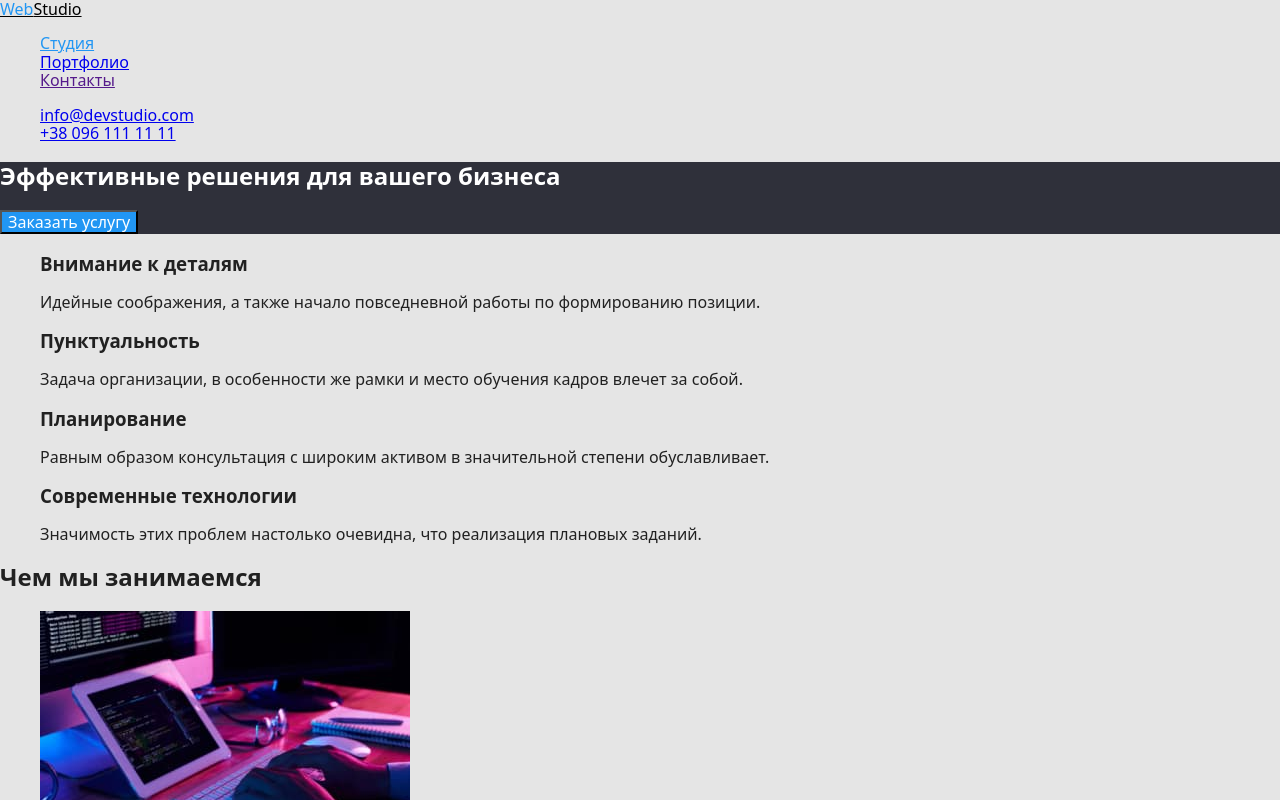
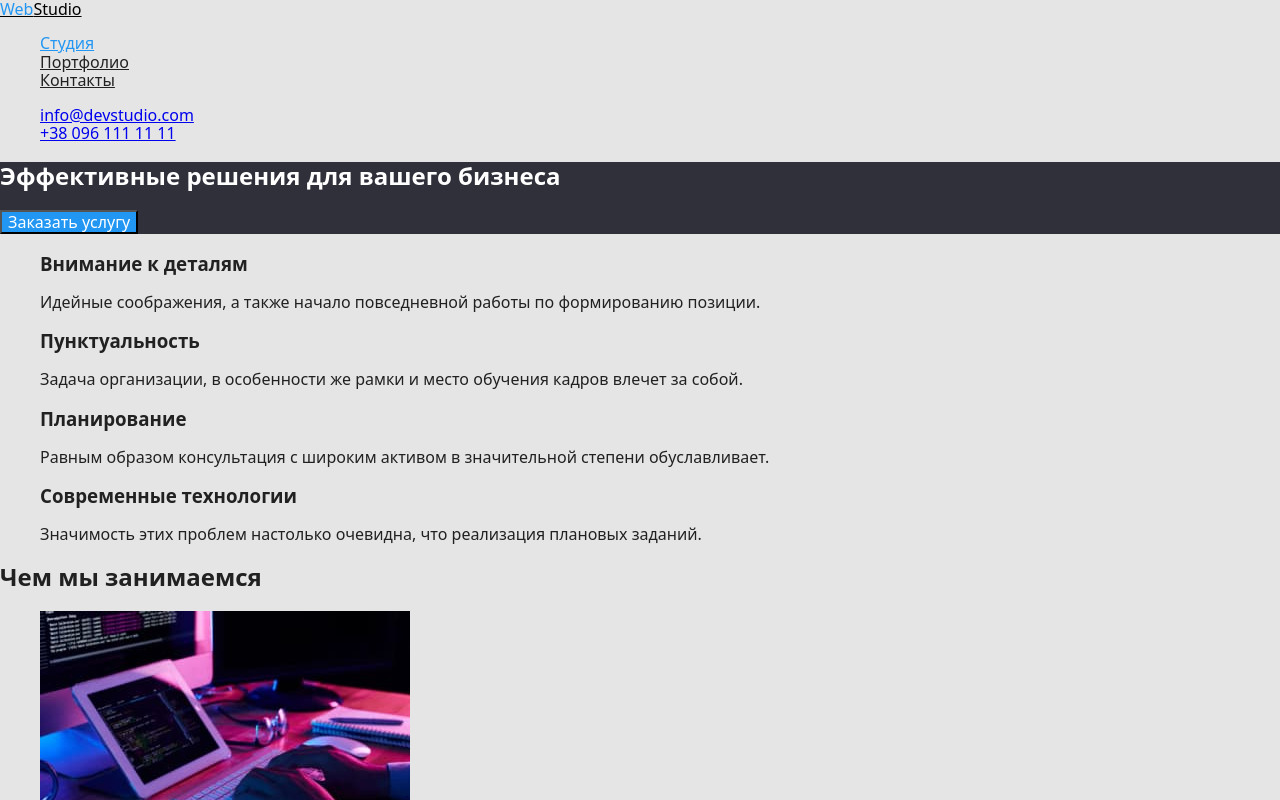
Before and after one commit to Vira-Lishchuk/goit-markup-hw-02, a plain HTML site: page index.html in a window 1280 px wide. Shown: the top 800 px of the page. Drawn offline with nearby package versions, Linux system fonts and the light colour scheme.

Commit message:
root added

```diff
--- a/scc/style.css
+++ b/scc/style.css
@@ -20,7 +20,7 @@
   list-style: none;
 }
 .site-nav .link {
-  color: ;
+  color: var(--title-text-color);
 }
 .site-nav .link:hover,
 .site-nav .link:focus {
```
